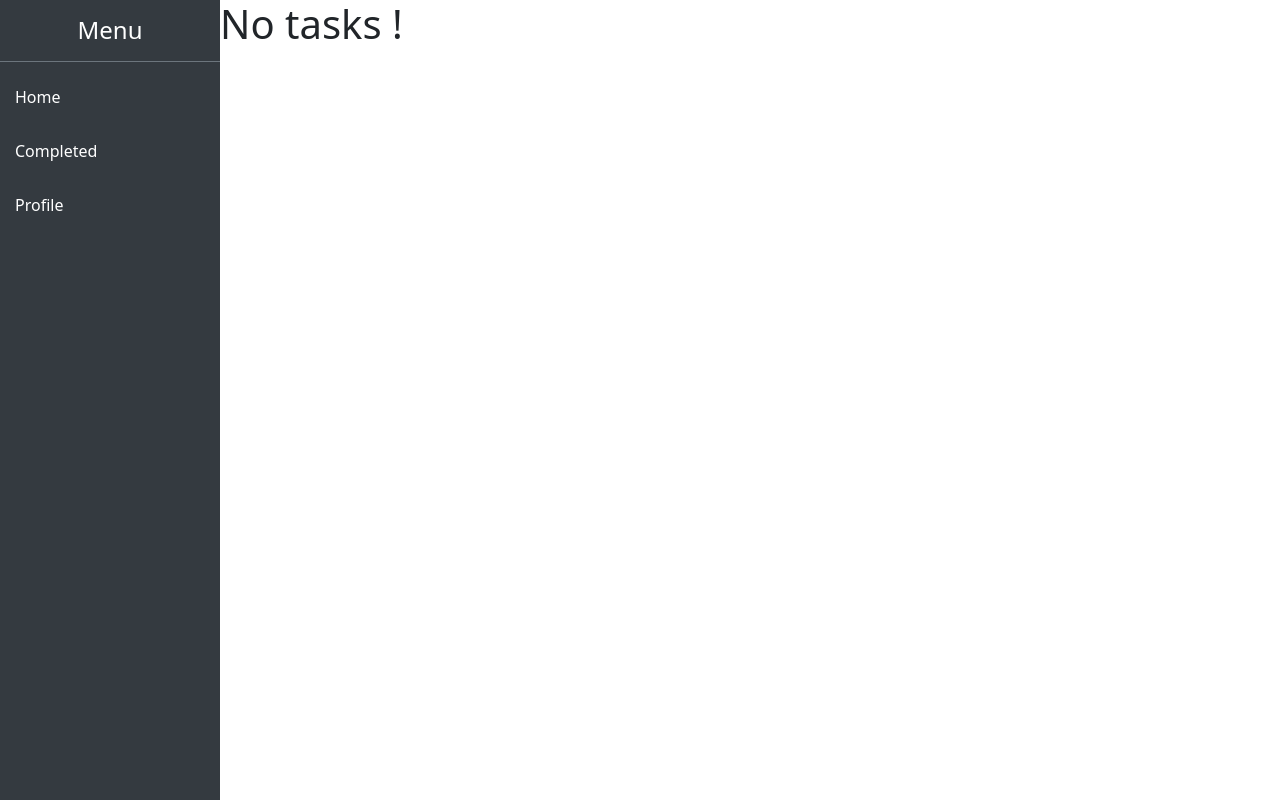
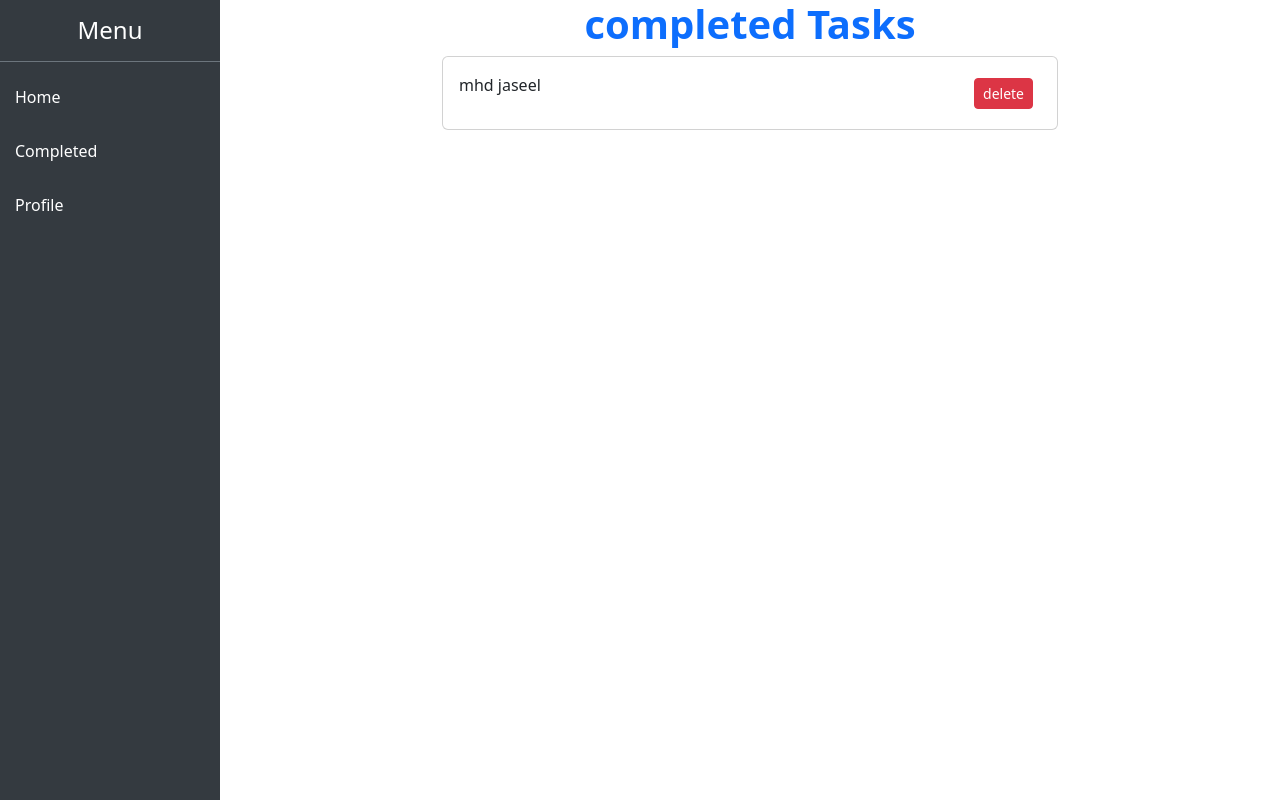
Before and after one commit to mhdjaseel/Todo-list, a Django app: template ToDo/project1/templates/completed.html in a window 1280 px wide. Run offline with Django 5.2, Linux system fonts and the light colour scheme; the template is opened without the code that fills it: values that come from a table or form of the project are taken from there, others are empty; data comes from the database, SQL or seed files in the repository; both versions use the stored data as it was after the commit.

Commit message:
successfully change the status of task and list in another page

```diff
--- a/ToDo/project1/project1/models.py
+++ b/ToDo/project1/project1/models.py
@@ -4,6 +4,7 @@ class Todo(models.Model):
     id=models.IntegerField(primary_key=True,max_length=100)
     item=models.CharField(max_length=200)
     created_at = models.DateTimeField(auto_now_add=True)
+    status = models.BooleanField(default=False)
 
 
 def __str__(self):
--- a/ToDo/project1/project1/urls.py
+++ b/ToDo/project1/project1/urls.py
@@ -23,5 +23,7 @@ urlpatterns = [
     path('',views.home,name='home'),
     path('delete/<int:id>/',views.delete,name='delete'),
     path('edit/<int:id>/',views.edit,name='edit'),
-    path('completed',views.completed,name='completed')
+    path('completed/<int:id>/',views.completed,name='completed'),
+    path('completed_task',views.completed_task,name='completed_task')
+
 ]
--- a/ToDo/project1/templates/completed.html
+++ b/ToDo/project1/templates/completed.html
@@ -1,5 +1,23 @@
 {% extends "layout.html" %}
 
 {% block content %}
-    <h1>No tasks !</h1>
+    <div class="container w-50">
+        {% if task %}
+        <center><h1 class="text-primary fw-bold">completed Tasks</h1></center>
+          {% for i in task %}
+            <div class="card mb-3">
+              <div class="card-body d-flex justify-content-between align-items-center">
+                  <span>
+                    <p>{{ i.item}}</p>
+                  </span>
+              <div>
+                <a class="btn btn-danger btn-sm me-2" href="{% url "delete" i.id %}?next=completed" role="button" >delete</a>
+                </div>
+            </div>
+        </div>
+          {% endfor %}
+      {% else %}
+          <h3>No tasks</h3>
+      {% endif %}
+      </div>
 {% endblock content %}
--- a/ToDo/project1/templates/layout.html
+++ b/ToDo/project1/templates/layout.html
@@ -43,7 +43,7 @@
 <div class="sidebar d-flex flex-column">
   <h4 class="text-center py-3 border-bottom border-secondary">Menu</h4>
   <a role='button'  href="{% url "home" %}"> Home</a>
-  <a role='button' href="{% url "completed" %}"> Completed</a>
+  <a role='button' href="{% url "completed_task" %}"> Completed</a>
   <a role='button' href="#profile"> Profile</a>
 </div>
 
--- a/ToDo/project1/templates/list.html
+++ b/ToDo/project1/templates/list.html
@@ -27,9 +27,11 @@
                               <p>{{ i.item}}</p>
                             </span>
                         <div>
-                    <a class="btn btn-danger btn-sm me-2" href="{% url "delete" i.id %}" role="button">delete</a>
+                          <a class="btn btn-danger btn-sm me-2" href="{% url "delete" i.id %}?next=list" role="button">delete</a>
                           <a class="btn btn-secondary btn-sm " href="{% url "edit" i.id %}" role="button">edit</a>
+                          <a href="{% url "completed" i.id %}" role="button">
                           <i class="fa-solid fa-check ms-3 "></i>
+                          </a>
                           </div>
                       </div>
             </div>
```
Also changed, not shown: ToDo/project1/project1/views.py (+22 -4 lines), ToDo/project1/db.sqlite3, ToDo/project1/project1/migrations/0003_todo_status.py (added). Lines whose indentation alone changed are shown as unchanged.
